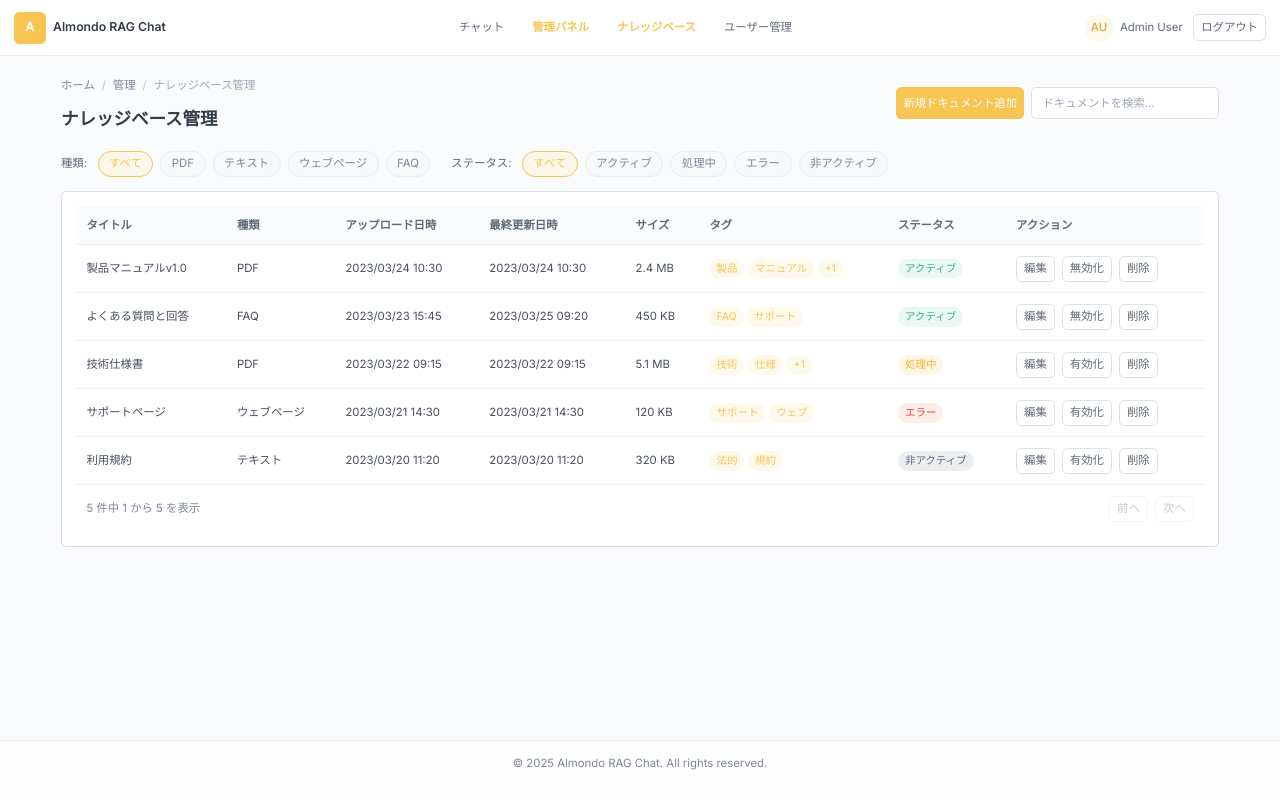
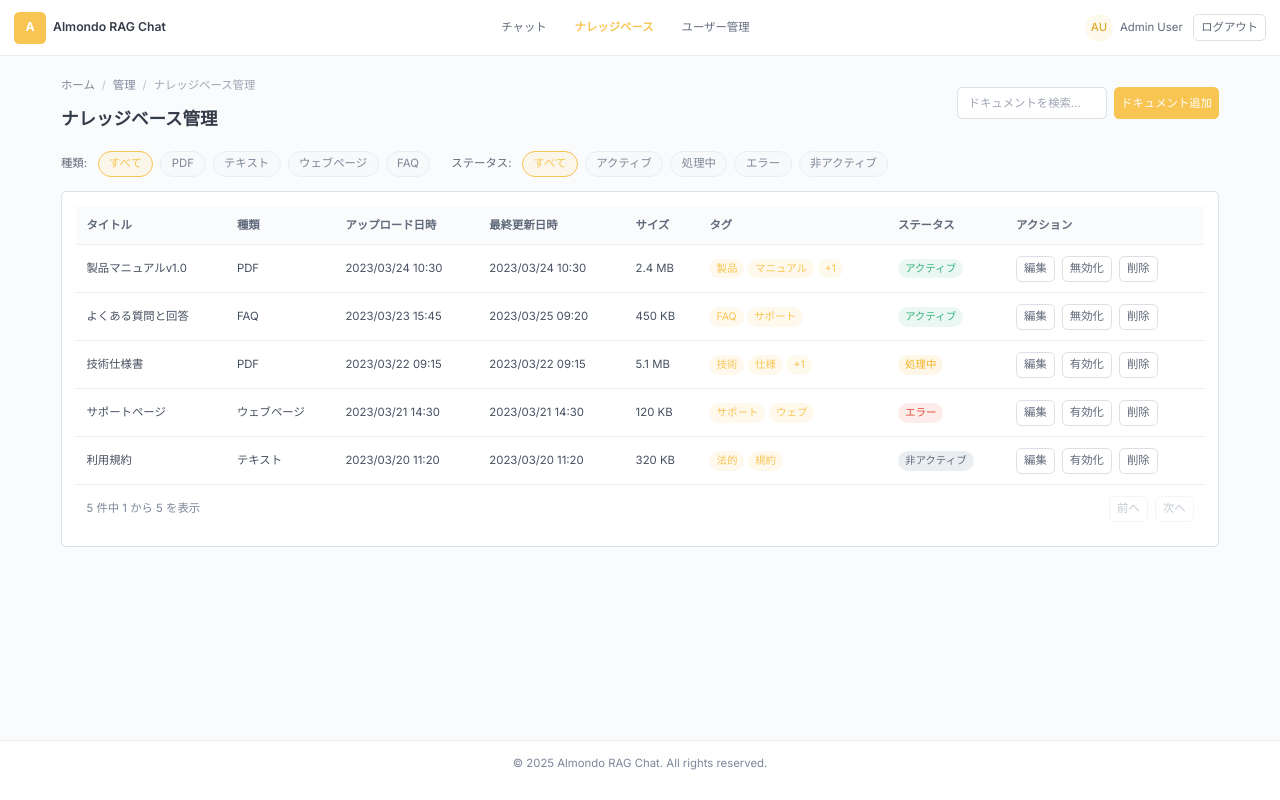
Before and after one commit to kita3222/rag-chat-sample-app, a Next.js app: page /admin/knowledge in a window 1280 px wide. Built offline with nearby package versions, Linux system fonts and the light colour scheme.

Commit message:
feat: Breadcrumbコンポーネントのプロパティ名を変更し、ナビゲーションボタンのラベルを更新

```diff
--- a/app/admin/knowledge/KnowledgeBasePageStory.tsx
+++ b/app/admin/knowledge/KnowledgeBasePageStory.tsx
@@ -286,6 +286,9 @@ export default function KnowledgeBasePageStory() {
       value={searchTerm}
       onChange={() => {}}
       inputSize={Input.SIZES.SMALL}
+      style={{
+        width: "150px",
+      }}
     />
   );
 
@@ -369,16 +372,16 @@ export default function KnowledgeBasePageStory() {
             { label: "ナレッジベース管理" },
           ]}
           title="ナレッジベース管理"
-          rightComponents={
+          actionComponents={
             <SearchContainer>
+              {searchComponent}
               <Button
                 variant={Button.VARIANTS.PRIMARY}
                 size={Button.SIZES.SMALL}
                 onClick={handleUploadDocument}
               >
-                新規ドキュメント追加
+                ドキュメント追加
               </Button>
-              {searchComponent}
             </SearchContainer>
           }
         />
--- a/app/admin/users/UsersPageStory.tsx
+++ b/app/admin/users/UsersPageStory.tsx
@@ -213,16 +213,16 @@ export default function UsersPageStory() {
         <Breadcrumb
           items={[{ label: "管理", href: "/admin" }, { label: "ユーザー管理" }]}
           title="ユーザー管理"
-          rightComponents={
+          actionComponents={
             <SearchContainer>
+              {searchComponent}
               <Button
                 variant={Button.VARIANTS.PRIMARY}
                 size={Button.SIZES.SMALL}
                 onClick={handleCreateUser}
               >
-                新規ユーザー作成
+                ユーザー追加
               </Button>
-              {searchComponent}
             </SearchContainer>
           }
         />
--- a/app/admin/users/page.tsx
+++ b/app/admin/users/page.tsx
@@ -220,7 +220,7 @@ export default function UsersPage() {
         <Breadcrumb
           items={[{ label: "管理", href: "/admin" }, { label: "ユーザー管理" }]}
           title="ユーザー管理"
-          rightComponents={
+          actionComponents={
             <SearchContainer>
               <Button
                 variant={Button.VARIANTS.PRIMARY}
--- a/app/components/Breadcrumb/Breadcrumb.tsx
+++ b/app/components/Breadcrumb/Breadcrumb.tsx
@@ -11,7 +11,7 @@ export interface BreadcrumbItem {
 export interface BreadcrumbProps {
   items: BreadcrumbItem[];
   title: string;
-  rightComponents?: React.ReactNode;
+  actionComponents?: React.ReactNode;
   className?: string;
 }
 
@@ -78,21 +78,22 @@ const PageTitle = styled.h1`
   text-overflow: ellipsis;
 `;
 
-const RightComponentsContainer = styled.div`
+const ActionContainer = styled.div`
   display: flex;
   align-items: center;
   gap: var(--space-3);
   justify-content: flex-end;
   flex: 0 0 auto;
+  max-width: 300px;
 `;
 
 /**
- * パンくずリストとページタイトル、右側のコンポーネントを表示する汎用コンポーネント
+ * パンくずリストとページタイトル、アクションコンポーネントを表示する汎用コンポーネント
  */
 const Breadcrumb: React.FC<BreadcrumbProps> = ({
   items,
   title,
-  rightComponents,
+  actionComponents,
   className,
 }) => {
   const pathname = usePathname();
@@ -119,8 +120,8 @@ const Breadcrumb: React.FC<BreadcrumbProps> = ({
         <PageTitle>{title}</PageTitle>
       </BreadcrumbNav>
 
-      {rightComponents && (
-        <RightComponentsContainer>{rightComponents}</RightComponentsContainer>
+      {actionComponents && (
+        <ActionContainer>{actionComponents}</ActionContainer>
       )}
     </BreadcrumbContainer>
   );
--- a/app/components/layouts/AppHeader.tsx
+++ b/app/components/layouts/AppHeader.tsx
@@ -127,9 +127,6 @@ export default function AppHeader() {
           <>
             {user.role === "admin" && (
               <>
-                <NavLink href="/admin" $active={isActive("/admin")}>
-                  管理パネル
-                </NavLink>
                 <NavLink
                   href="/admin/knowledge"
                   $active={isActive("/admin/knowledge")}
```
Also changed, not shown: 1 other file (tests, documents, lock files or other folders).
